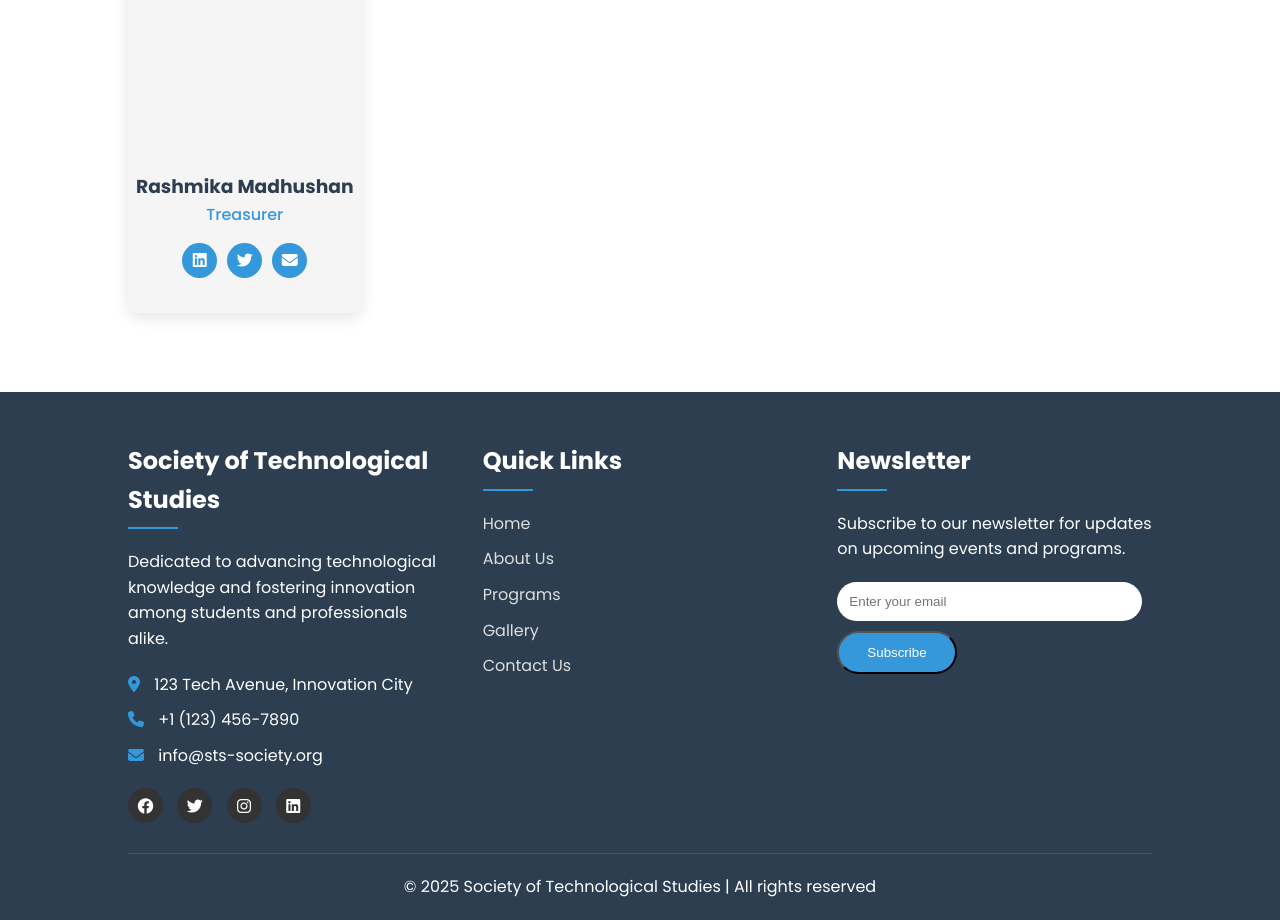
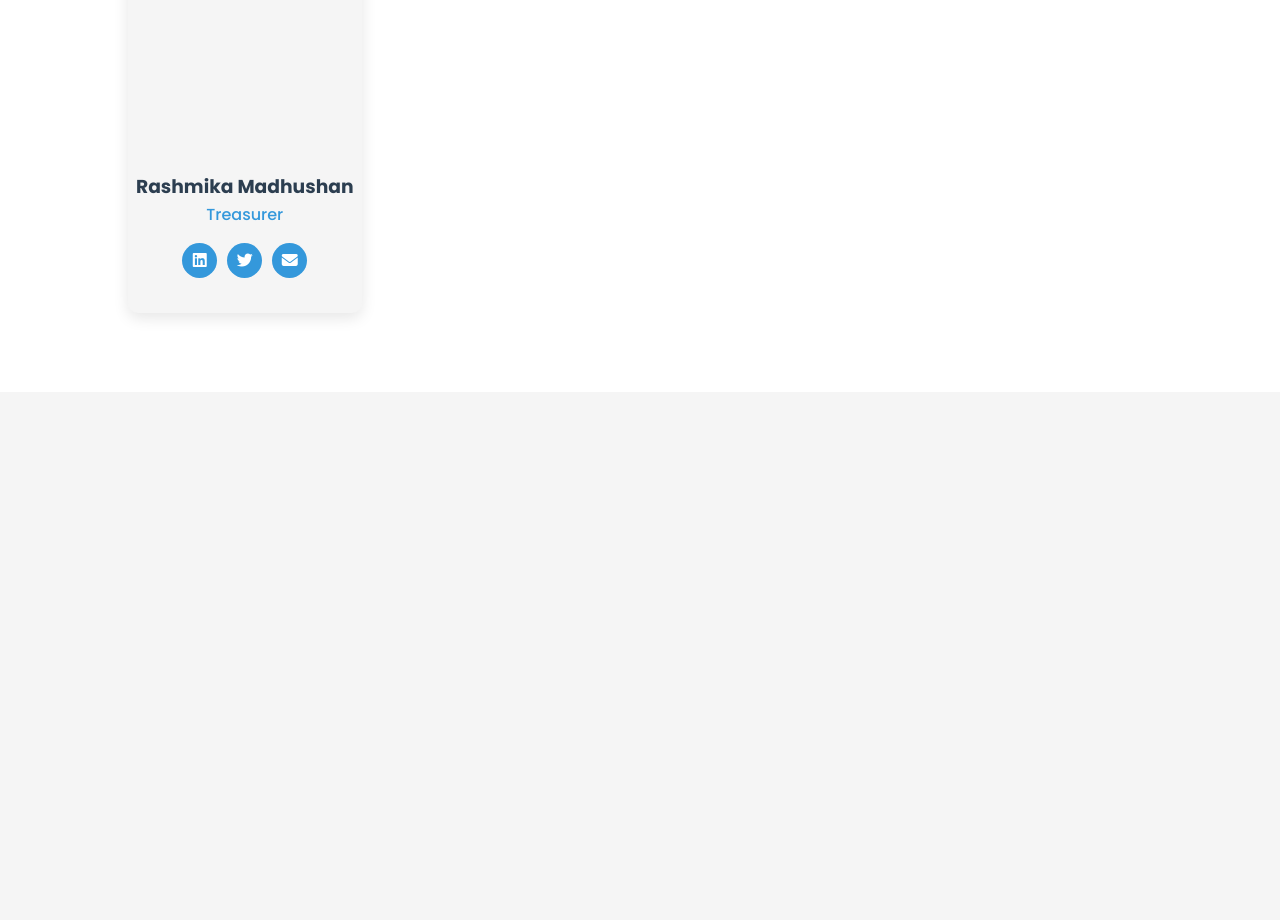
Before and after one commit to Sujitha-Perera/git-text, a plain HTML site: page index.html in a window 1280 px wide. Shown: the part 3475-4395 px from the top of the page. After the commit the page ends 3867 px from the top, so only its background shows below. Drawn offline with nearby package versions, Linux system fonts and the light colour scheme; files whose address does not match are found by name.

Commit message:
remove footer

```diff
--- a/index.html
+++ b/index.html
@@ -183,46 +183,7 @@
     </section>
 
     <!-- Footer -->
-    <footer>
-        <div class="footer-content">
-            <div class="footer-section about">
-                <h2>Society of Technological Studies</h2>
-                <p>Dedicated to advancing technological knowledge and fostering innovation among students and professionals alike.</p>
-                <div class="contact">
-                    <p><i class="fas fa-map-marker-alt"></i> 123 Tech Avenue, Innovation City</p>
-                    <p><i class="fas fa-phone"></i> +1 (123) 456-7890</p>
-                    <p><i class="fas fa-envelope"></i> info@sts-society.org</p>
-                </div>
-                <div class="socials">
-                    <a href="#"><i class="fab fa-facebook"></i></a>
-                    <a href="#"><i class="fab fa-twitter"></i></a>
-                    <a href="#"><i class="fab fa-instagram"></i></a>
-                    <a href="#"><i class="fab fa-linkedin"></i></a>
-                </div>
-            </div>
-            <div class="footer-section links">
-                <h2>Quick Links</h2>
-                <ul>
-                    <li><a href="#">Home</a></li>
-                    <li><a href="#">About Us</a></li>
-                    <li><a href="#">Programs</a></li>
-                    <li><a href="#">Gallery</a></li>
-                    <li><a href="#">Contact Us</a></li>
-                </ul>
-            </div>
-            <div class="footer-section newsletter">
-                <h2>Newsletter</h2>
-                <p>Subscribe to our newsletter for updates on upcoming events and programs.</p>
-                <form>
-                    <input type="email" placeholder="Enter your email">
-                    <button type="submit" class="btn">Subscribe</button>
-                </form>
-            </div>
-        </div>
-        <div class="footer-bottom">
-            <p>&copy; 2025 Society of Technological Studies | All rights reserved</p>
-        </div>
-    </footer>
+<!-- remove footer -->
 
     <script src="js/index.js"></script>
 </body>
```
